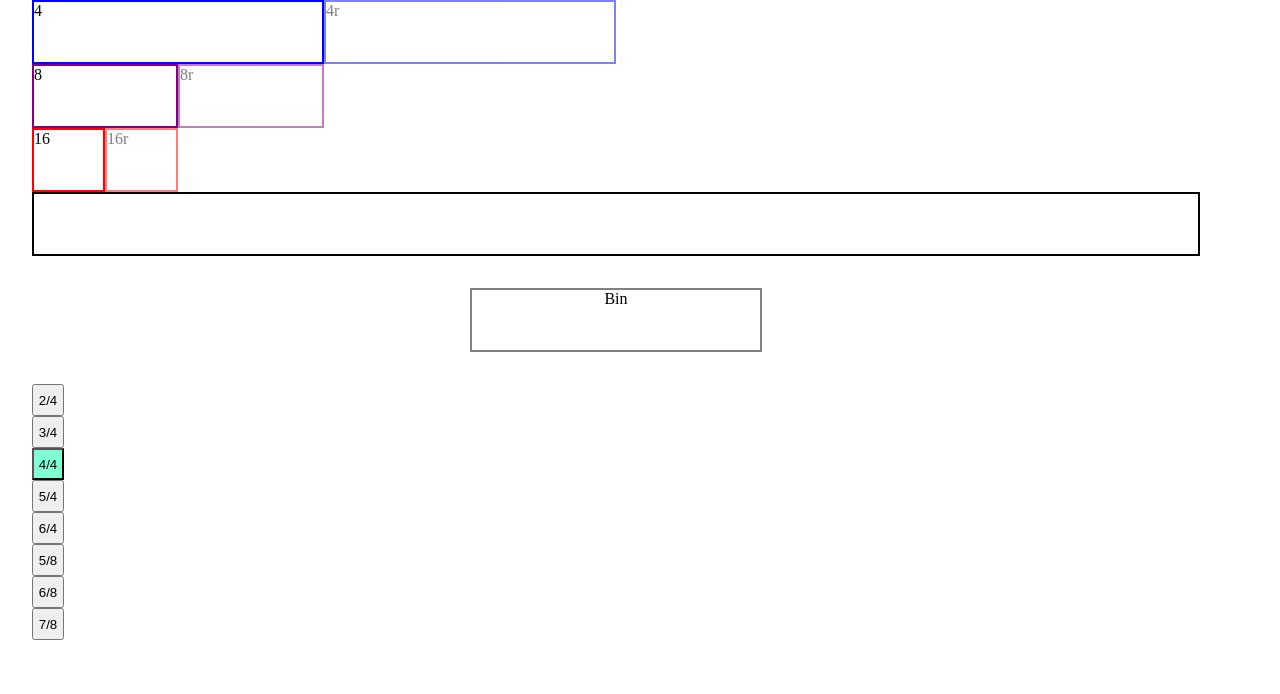
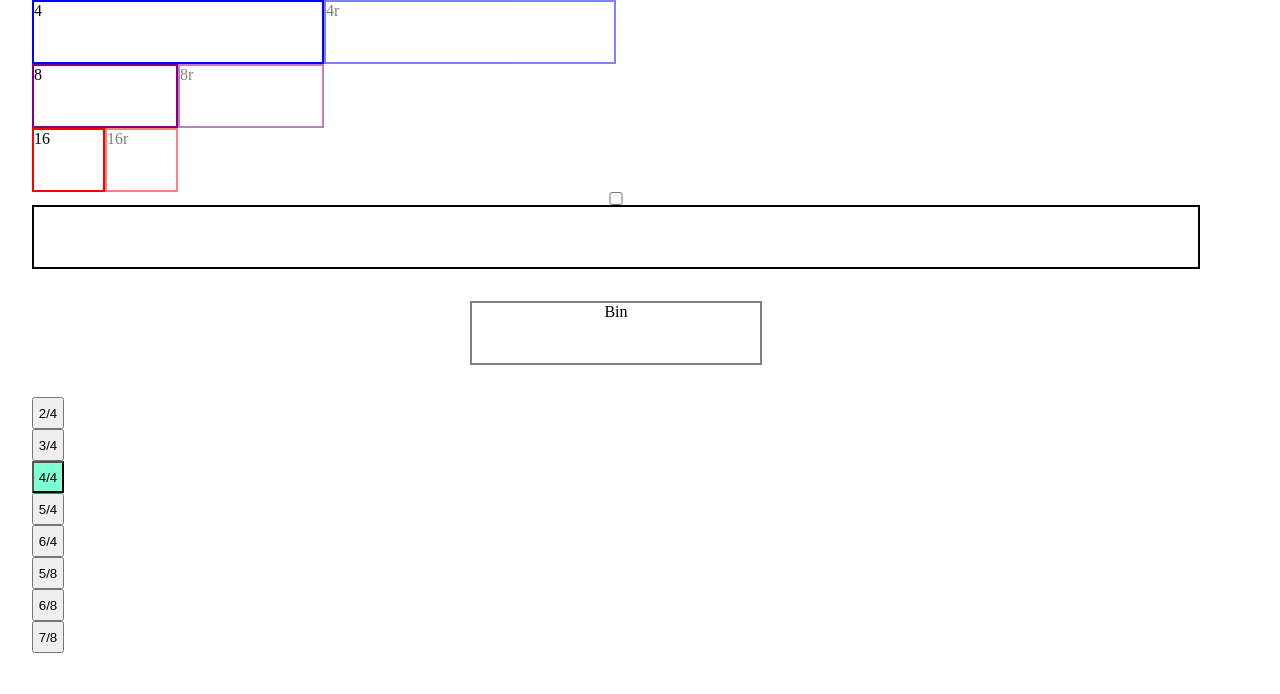
Before and after one commit to juancoquet/noteadder, a Django app: page / in a window 1280 px wide. Shown: the part 106-800 px from the top of the page. Run offline with Django 3.2, Linux system fonts and the light colour scheme.

Commit message:
Add dotted notes fucntionality

```diff
--- a/static/css/base.css
+++ b/static/css/base.css
@@ -47,7 +47,7 @@ div {
 
 .note-group {
     display: flex;
-
+    flex-wrap: wrap;
 }
 
 .bar-container,
--- a/static/js/time-signatures.js
+++ b/static/js/time-signatures.js
@@ -1,6 +1,8 @@
 const timeSigs = document.querySelectorAll('.time-signature');
+const dotToggle = document.querySelector('.dot-toggle');
 
 document.addEventListener('DOMContentLoaded', calculateBlockWidths);
+dotToggle.addEventListener('click', toggleDotted);
 
 timeSigs.forEach(button => {
     button.addEventListener('click', timeSigPress);
@@ -18,6 +20,7 @@ function timeSigPress() {
     const bottomNum = parseFloat(this.getAttribute('bottom-value'));
     const newBarLen = topNum * bottomNum;
     bar.setAttribute('value', newBarLen);   // bar is defined in drag.js
+    bar.setAttribute('absolute-value', newBarLen);
 
     // delete all placed notes
     let placed = document.querySelectorAll('.placed');
@@ -30,11 +33,28 @@ function timeSigPress() {
 }
 
 function calculateBlockWidths() {
-    let noteBlocks = document.querySelectorAll('.note-block');
-    let barValue = bar.getAttribute('value');
+    let noteBlocks = document.querySelectorAll('.note-block:not(.placed)');
+    let barValue = bar.getAttribute('absolute-value');
     noteBlocks.forEach(noteBlock => {
         let noteValue = noteBlock.getAttribute('value');
         let newWidth = 100 / (barValue / noteValue);
         noteBlock.style.width = newWidth + '%';
     })
 }
+
+function toggleDotted() {
+    let noteBlocks = document.querySelectorAll('.note-block:not(.placed)');
+    if (this.checked) {
+        noteBlocks.forEach(block => {
+            let dottedVal = block.getAttribute('value') * 1.5;
+            block.setAttribute('value', dottedVal);
+        })
+    } else {
+        noteBlocks.forEach(block => {
+            let originalVal = block.getAttribute('value') * (2/3);
+            block.setAttribute('value', originalVal);
+        })
+    }
+    calculateBlockWidths();
+    calculateAllowedNotes();
+}
--- a/templates/home.html
+++ b/templates/home.html
@@ -15,8 +15,9 @@
     <div class="draggable note-block sixteenth-note" value="0.25" draggable="true">16</div>
     <div class="draggable note-block sixteenth-note rest" value="0.25" draggable="true">16r</div>
   </div>
+  <input class="dot-toggle" type="checkbox" name="dotted" label="dotted?">
 
-  <div class="bar-container" value="4"></div>
+  <div class="bar-container" value="4" absolute-value="4"></div>
   <div class="bin">Bin</div>
 
   <button class="time-signature" top="2" bottom-value="1">2/4</button>
```
